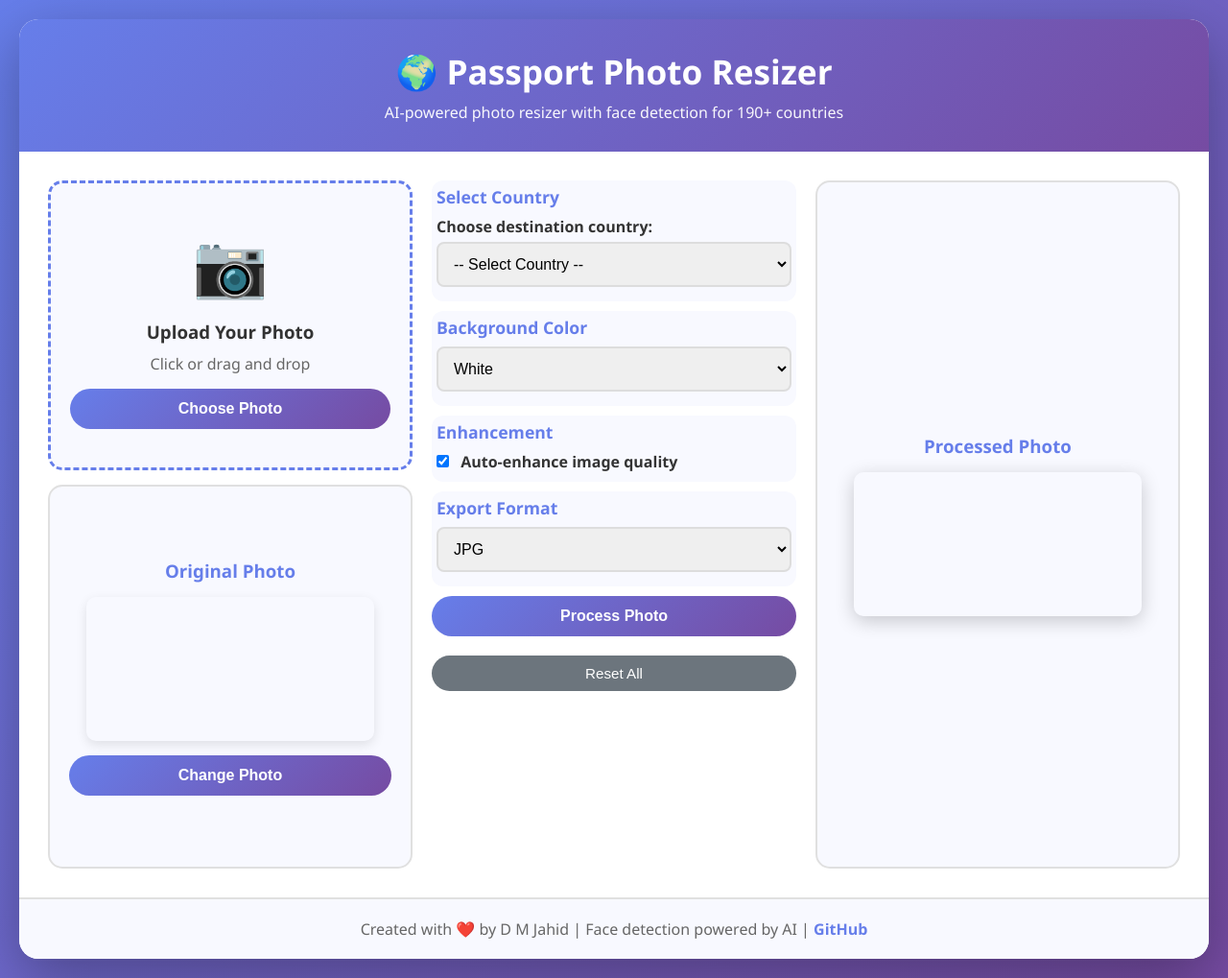
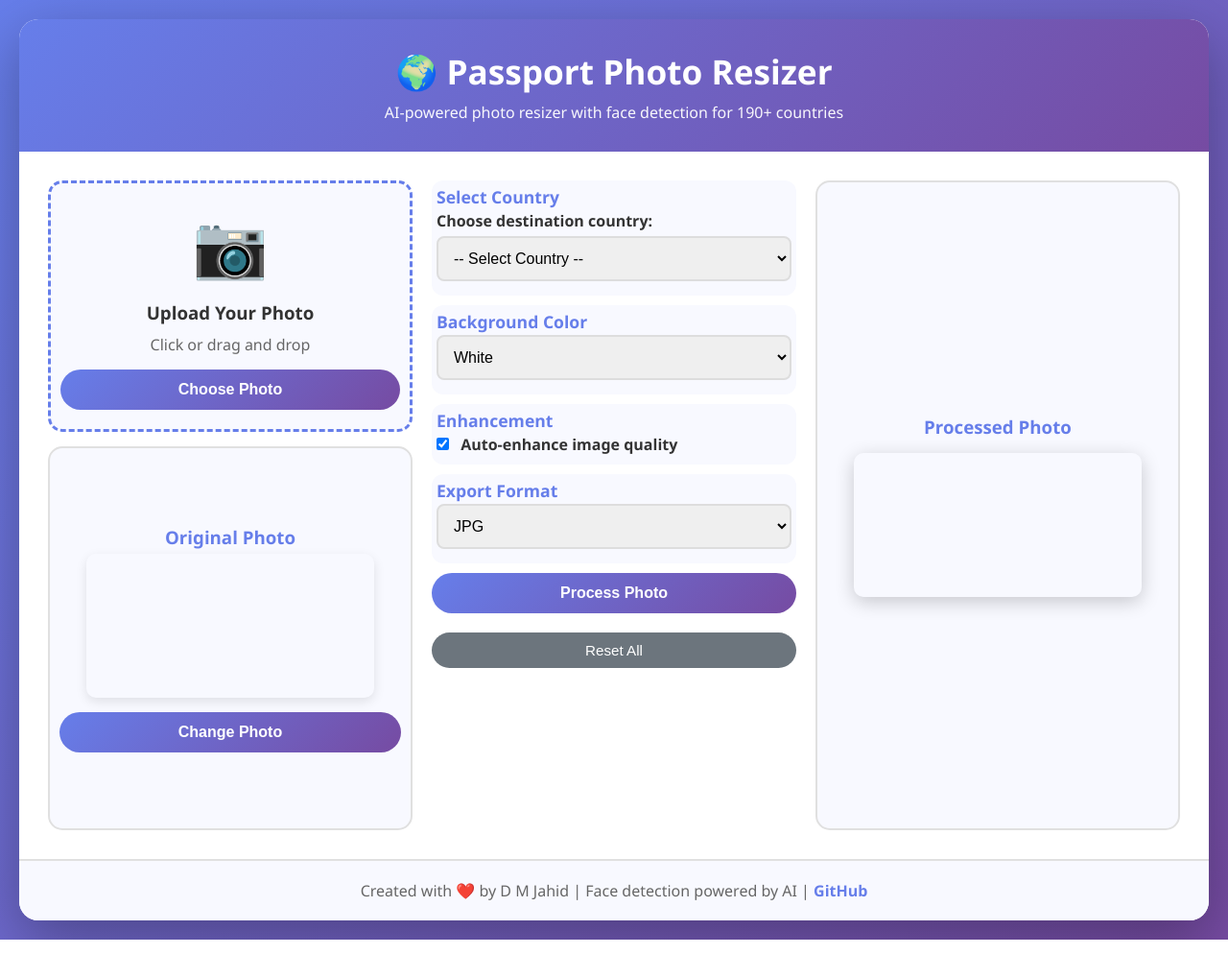
Before and after one commit to dmjahidbd/passport-photo-resizer, a plain HTML site: page index.html in a window 1280 px wide. Shown: the whole page at 96% size. After the commit the page ends 979 px from the top, so only its background shows below. Drawn offline with Linux system fonts and the light colour scheme.

Commit message:
Update style.css

```diff
--- a/style.css
+++ b/style.css
@@ -58,7 +58,7 @@ main {
 .upload-area {
     border: 3px dashed #667eea;
     border-radius: 15px;
-    padding: 40px 20px;
+    padding: 20px 10px;
     text-align: center;
     background: #f8f9ff;
     cursor: pointer;
@@ -89,7 +89,7 @@ main {
     flex: 1;
     background: #f8f9ff;
     border-radius: 15px;
-    padding: 20px;
+    padding: 10px;
     display: flex;
     flex-direction: column;
     align-items: center;
@@ -100,7 +100,7 @@ main {
 
 .original-photo-container h3 {
     color: #667eea;
-    margin-bottom: 15px;
+    margin-bottom: 5px;
 }
 
 #originalCanvas {
@@ -124,7 +124,7 @@ main {
 
 .option-section h3 {
     color: #667eea;
-    margin-bottom: 8px;    font-size: 1.1em;
+    margin-bottom: 2px;    font-size: 1.1em;
 }
 
 .option-section label {
```
